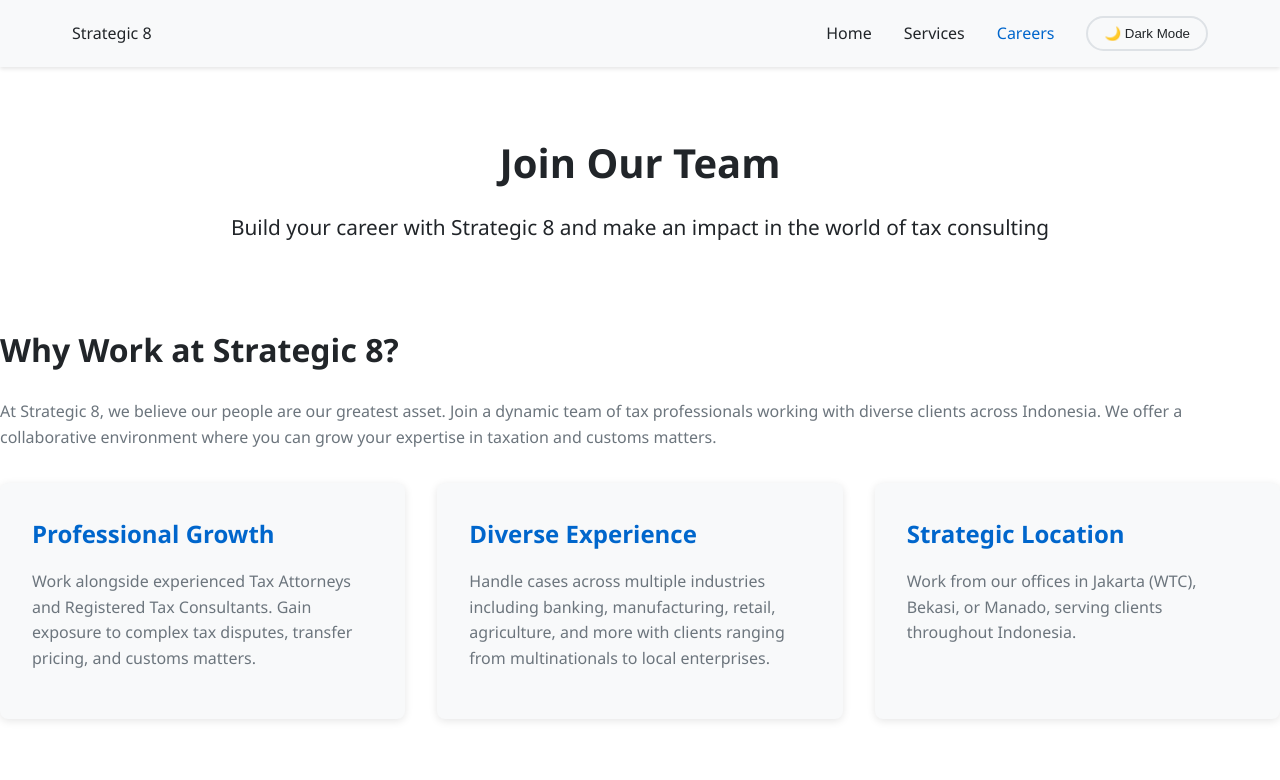
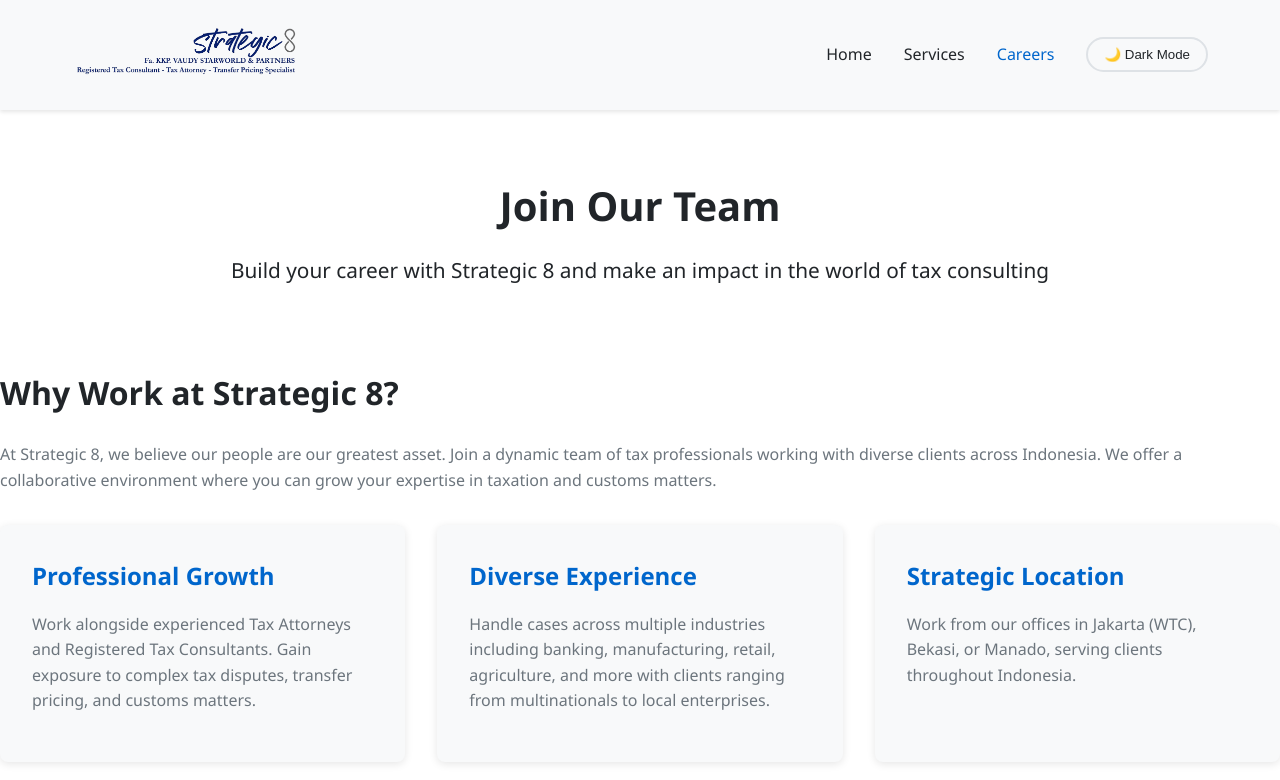
Before and after one commit to BitiusTitius/HCI-final-project, a plain HTML site: page careers.html in a window 1280 px wide. Shown: the top 780 px of the page. Drawn offline with Linux system fonts and the light colour scheme.

Commit message:
Replace logo text with image in careers.html

```diff
--- a/careers.html
+++ b/careers.html
@@ -9,7 +9,9 @@
 <body>
     <header>
         <nav>
-            <div class="logo">Strategic 8</div>
+            <div class="logo">
+                <img src="img/logo2.png" alt="Strategic 8 Logo">
+            </div>
             <ul class="nav-links">
                 <li><a href="index.html">Home</a></li>
                 <li><a href="services.html">Services</a></li>
```
